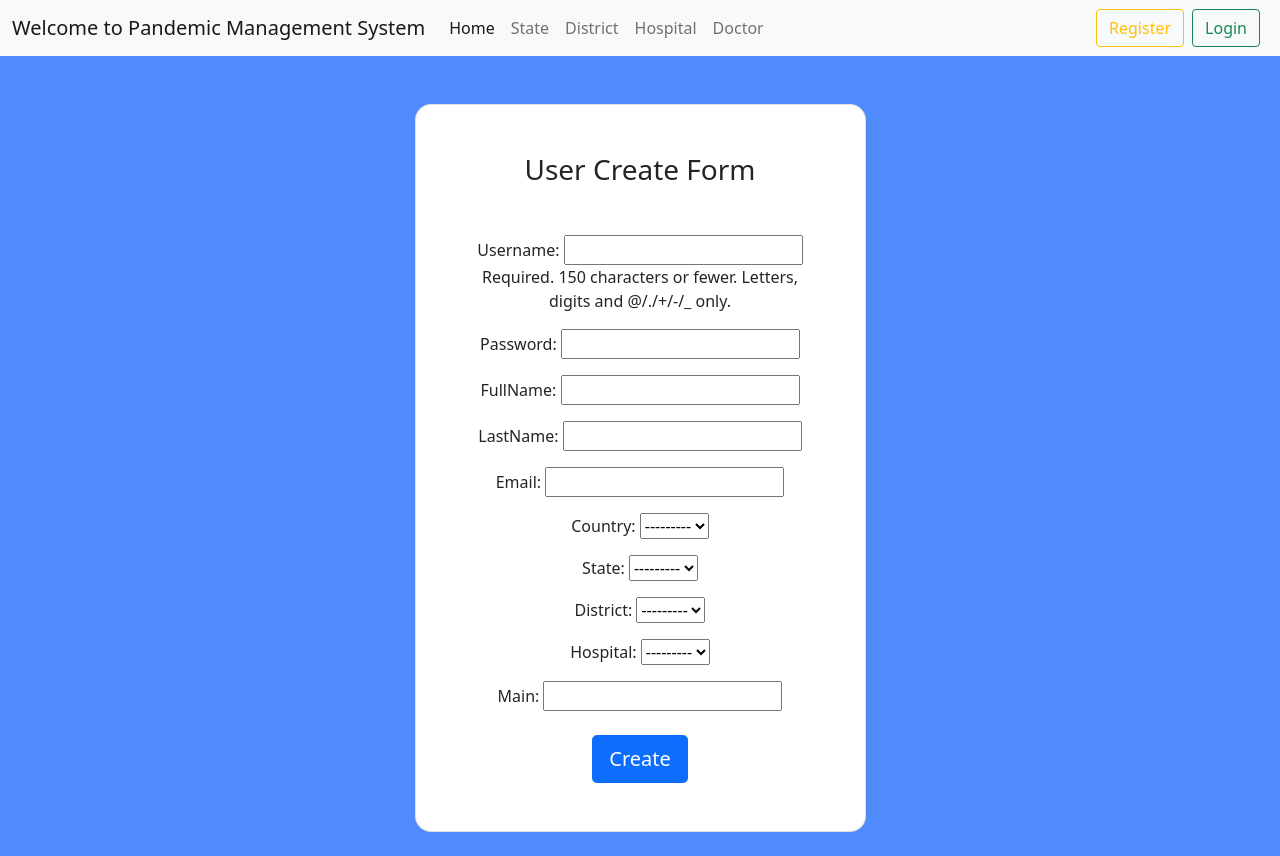
After one commit to Joemonv1997/Pandemic-Management-System, a Django app: page /usercreate in a window 1280 px wide. The commit adds this page. Run offline with Django 4.2, Linux system fonts and the light colour scheme; data that the repository does not hold is empty.

Commit message:
Added New Forms

```diff
--- a/management/forms.py
+++ b/management/forms.py
@@ -8,10 +8,10 @@ from django.forms import (
     IntegerField,
     ModelChoiceField,
 )
-from .models import State, Country, Pandemic, District, Hospital
+from .models import Doctor, State, Country, Pandemic, District, Hospital,Profile
 from django import forms
 from django.contrib.auth.models import User
-
+from django.contrib.auth.forms import UserCreationForm
 
 class UserForm(forms.ModelForm):
     class Meta:
@@ -35,3 +35,40 @@ class CountryForm(forms.ModelForm):
     class Meta:
         model = Country
         fields = "__all__"
+
+
+class StateForm(forms.ModelForm):
+    class Meta:
+        model = State
+        fields = "__all__"
+
+
+class DistrictForm(forms.ModelForm):
+    class Meta:
+        model = District
+        fields = "__all__"
+
+
+class HospitalForm(forms.ModelForm):
+    class Meta:
+        model = Hospital
+        fields ="__all__"
+
+class DoctorForm(forms.ModelForm):
+    class Meta:
+        model = Doctor
+        fields=("Hospital",'Main')
+
+
+class RegisterForm(forms.ModelForm):
+    # email = forms.EmailField(label = "Email")
+
+    class Meta:
+        model = User
+        fields = ('username','password')
+
+
+class ProfileForm(forms.ModelForm):
+    class Meta:
+        model = Profile
+        exclude=("user",)
--- a/management/models.py
+++ b/management/models.py
@@ -35,24 +35,30 @@ class District(models.Model):
 
 
 class Hospital(models.Model):
+    type_choice=(('Government','Government'),
+                    ("Private","Private"),
+                    ("Semi Government","Semi Government"))
     District = models.ForeignKey(District, models.CASCADE)
-    Hospital = models.CharField(max_length=100, null=True, blank=True)
-
+    Hospital = models.CharField(max_length=1000, null=True, blank=True)
+    type=models.CharField(max_length=25, choices=type_choice,null=True,blank=True)
     def __str__(self):
         return f"{self.Hospital}"
 
 
 class Doctor(models.Model):
     Hospital = models.ForeignKey(Hospital, models.CASCADE)
-    Name = models.CharField(max_length=100, null=True, blank=True)
+    Name = models.ForeignKey(User,null=True,blank=True,on_delete=models.CASCADE)
+    Main=models.CharField(max_length=100,null=True,blank=True)
 
     def __str__(self):
         return f"{self.Name}"
 
 
 class Profile(models.Model):
+    user=models.OneToOneField(User,on_delete=models.CASCADE,null=True,blank=True)
     FullName=models.CharField(max_length=100, null=True, blank=True)
     LastName=models.CharField(max_length=100, null=True, blank=True)
+    email=models.EmailField(blank=True,null=True)
     Country=models.ForeignKey(Country, models.CASCADE)
     State=models.ForeignKey(State, models.CASCADE)
     District=models.ForeignKey(District,models.CASCADE)
--- a/management/urls.py
+++ b/management/urls.py
@@ -8,5 +8,11 @@ urlpatterns = [
     path("logout", views.logoutuser, name="Logout"),
     path("register", views.RegisterUser.as_view(), name="register"),
     path("group",views.Groupcreate.as_view(),name="group"),
-    path("countrycreate",views.Countrycreate.as_view(),name="country")
+    path("countrycreate",views.Countrycreate.as_view(),name="country"),
+    path("statecreate",views.Statecreate.as_view(),name="state"),
+    path("districtcreate",views.Districtcreate.as_view(),name="district"),
+    path("hospitalcreate",views.Hospitalcreate.as_view(),name="hospital"),
+    path("doctorcreate",views.Doctorcreate.as_view(),name="doctor"),
+    path("usercreate",views.Registercreate.as_view(),name="userregister"),
+
 ]
--- a/management/views.py
+++ b/management/views.py
@@ -3,7 +3,7 @@ from django.http import HttpResponse
 from django.shortcuts import redirect, render
 
 from management.models import Country
-from .forms import UserRegistrationForm, UserForm
+from .forms import UserRegistrationForm, UserForm,StateForm,DistrictForm,HospitalForm,DoctorForm,RegisterForm,ProfileForm
 from django.views.generic.base import TemplateView
 from django.contrib.auth import authenticate, login, logout
 from django.contrib.auth.models import User,Group
@@ -72,3 +72,69 @@ def logoutuser(request):
         return redirect("/login")
 
     return redirect("/")
+
+
+
+class Statecreate(TemplateView):
+    def get(self, request, *args, **kwargs):
+        return render(request, "state_create.html",{'form':StateForm})
+
+    def post(self, request, *args, **kwargs):
+        print(request.POST)
+        form=StateForm(request.POST)
+        if form.is_valid():
+            form.save()
+            return redirect("/")
+
+        return render(request,"state_create.html",{'form':form} )
+
+class Districtcreate(TemplateView):
+    def get(self, request, *args, **kwargs):
+        return render(request, "district_create.html",{'form':DistrictForm})
+
+    def post(self, request, *args, **kwargs):
+        print(request.POST)
+        form=DistrictForm(request.POST)
+        if form.is_valid():
+            form.save()
+            return redirect("/")
+
+        return render(request,"district_create.html",{'form':form} )
+
+class Hospitalcreate(TemplateView):
+    def get(self, request, *args, **kwargs):
+        return render(request, "hospital_create.html",{'form':HospitalForm})
+
+    def post(self, request, *args, **kwargs):
+        form=HospitalForm(request.POST)
+        if form.is_valid():
+            form.save()
+            return redirect("/")
+
+        return render(request,"district_create.html",{'form':form} )
+
+
+class Doctorcreate(TemplateView):
+    def get(self, request, *args, **kwargs):
+        return render(request, "doctor_create.html",{'form':DoctorForm})
+
+    def post(self, request, *args, **kwargs):
+        form=DoctorForm(request.POST)
+        if form.is_valid():
+            form.save()
+            return redirect("/")
+
+        return render(request,"doctor_create.html",{'form':form} )
+
+
+class Registercreate(TemplateView):
+    def get(self, request, *args, **kwargs):
+        return render(request, "user_create.html",{'form':RegisterForm,'profile':ProfileForm,'hospital':DoctorForm})
+
+    def post(self, request, *args, **kwargs):
+        form=RegisterForm(request.POST)
+        if form.is_valid():
+            form.save()
+            return redirect("/")
+
+        return render(request,"doctor_create.html",{'form':form} )
--- a/templates/home.html
+++ b/templates/home.html
@@ -22,13 +22,13 @@
                     <a class="nav-link active" aria-current="page" href="{% url 'h' %}">Home</a>
                   </li>
                   <li class="nav-item">
-                    <a class="nav-link" href="{% url 'h' %}">State</a>
+                    <a class="nav-link" href="{% url 'state' %}">State</a>
                   </li>
                   <li class="nav-item">
-                    <a class="nav-link" href="{% url 'h' %}">District</a>
+                    <a class="nav-link" href="{% url 'district' %}">District</a>
                   </li>
                   <li class="nav-item">
-                    <a class="nav-link" href="{% url 'h' %}">Hospital</a>
+                    <a class="nav-link" href="{% url 'hospital' %}">Hospital</a>
                   </li>
                   <li class="nav-item">
                     <a class="nav-link" href="{% url 'h' %}">Doctor</a>
--- /dev/null
+++ b/templates/user_create.html
@@ -0,0 +1,34 @@
+
+
+{% extends 'home.html' %}
+{% block content %}
+<section class="vh-100" style="background-color: #508bfc;">
+    <div class="container py-5 h-100">
+      <div class="row d-flex justify-content-center align-items-center h-100">
+        <div class="col-12 col-md-8 col-lg-6 col-xl-5">
+          <div class="card shadow-2-strong" style="border-radius: 1rem;">
+            <div class="card-body p-5 text-center">
+
+              <h3 class="mb-5">User Create Form</h3>
+              <form method="post">
+                {% csrf_token %}
+              <div class="form-outline mb-4">
+                {{form.as_p}}
+                {{profile.as_p}}
+                {{hospital.as_p}}
+              </div>
+
+
+              <button class="btn btn-primary btn-lg btn-block" type="submit">Create</button>
+            </form>
+
+
+
+            </div>
+          </div>
+        </div>
+      </div>
+    </div>
+  </section>
+
+{% endblock content %}
```
Also changed, not shown: pandemic/settings.py (+8 -1 lines), templates/district_create.html (added, +32 -0 lines), templates/doctor_create.html (added, +32 -0 lines), templates/hospital_create.html (added, +32 -0 lines), templates/state_create.html (added, +32 -0 lines), management/migrations/0006_hospital_type.py (added), management/migrations/0007_alter_hospital_hospital.py (added), management/migrations/0008_doctor_main_alter_doctor_name.py (added), management/migrations/0009_profile_email.py (added), management/migrations/0010_profile_user.py (added).
